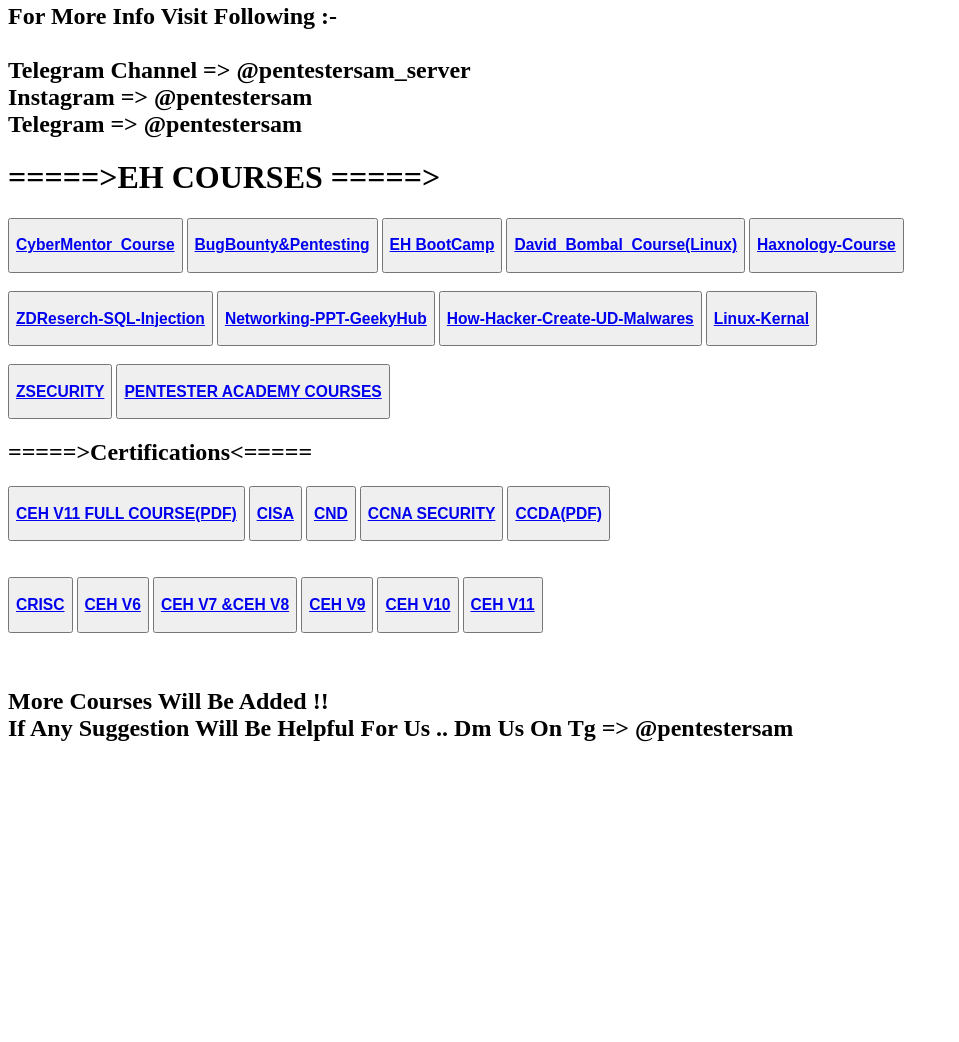
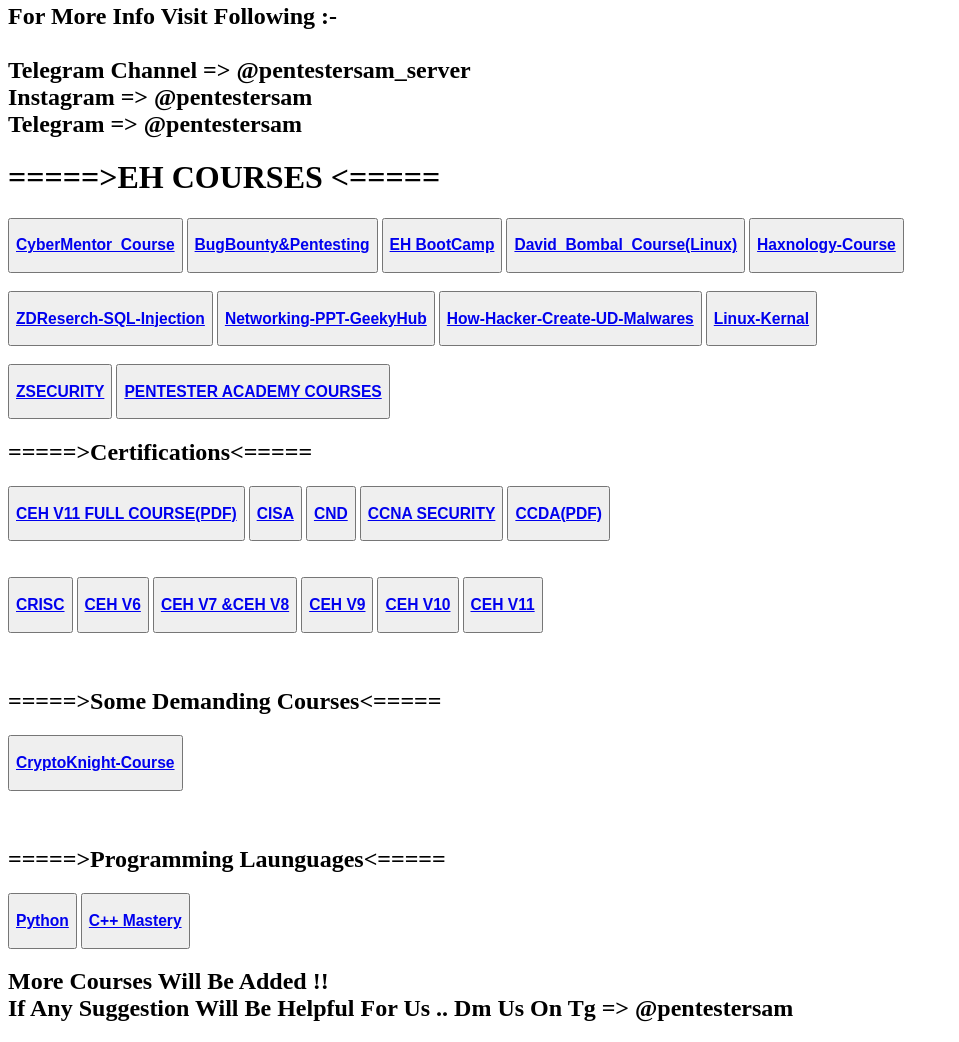
Before and after one commit to Pentestersam/Learners, a plain HTML site: page index.html in a window 1280 px wide. Shown: the part 486-1528 px from the top of the page, without its empty margins (0-959 px from the left). Before the commit the page ends 1248 px from the top, so only its background shows below. Drawn offline with Linux system fonts and the light colour scheme.

Commit message:
Update index.html

```diff
--- a/index.html
+++ b/index.html
@@ -16,7 +16,7 @@
       </h2>
 
 
-        <h1>=====>EH COURSES =====></h1>
+        <h1>=====>EH COURSES <=====</h1>
 
 
 
@@ -99,7 +99,25 @@
         <br>
 
 
+<h2>=====>Some Demanding Courses<===== </h2>
 
+
+ <button><h3><a href="https://mega.nz/folder/NNgyHYZB#iXhIT2Y2Vjq5bYJznymtBA" target="_blank">CryptoKnight-Course</a></h3></button>
+
+
+
+<br>
+<br>
+<br>
+
+
+  <h2>=====>Programming Launguages<===== </h2>
+
+ <button><h3><a href="https://mega.nz/folder/jxhlzBgI#bDeBZl7TxQvHW45PL394bw" target="_blank">Python</a></h3></button>
+
+
+
+ <button><h3><a href="https://mega.nz/folder/ezJjBCBJ#JneddYB1pIl2ufiP5w-0fg" target="_blank">C++ Mastery</a></h3></button>
 
 
         <h2>More Courses Will Be Added !!
```
